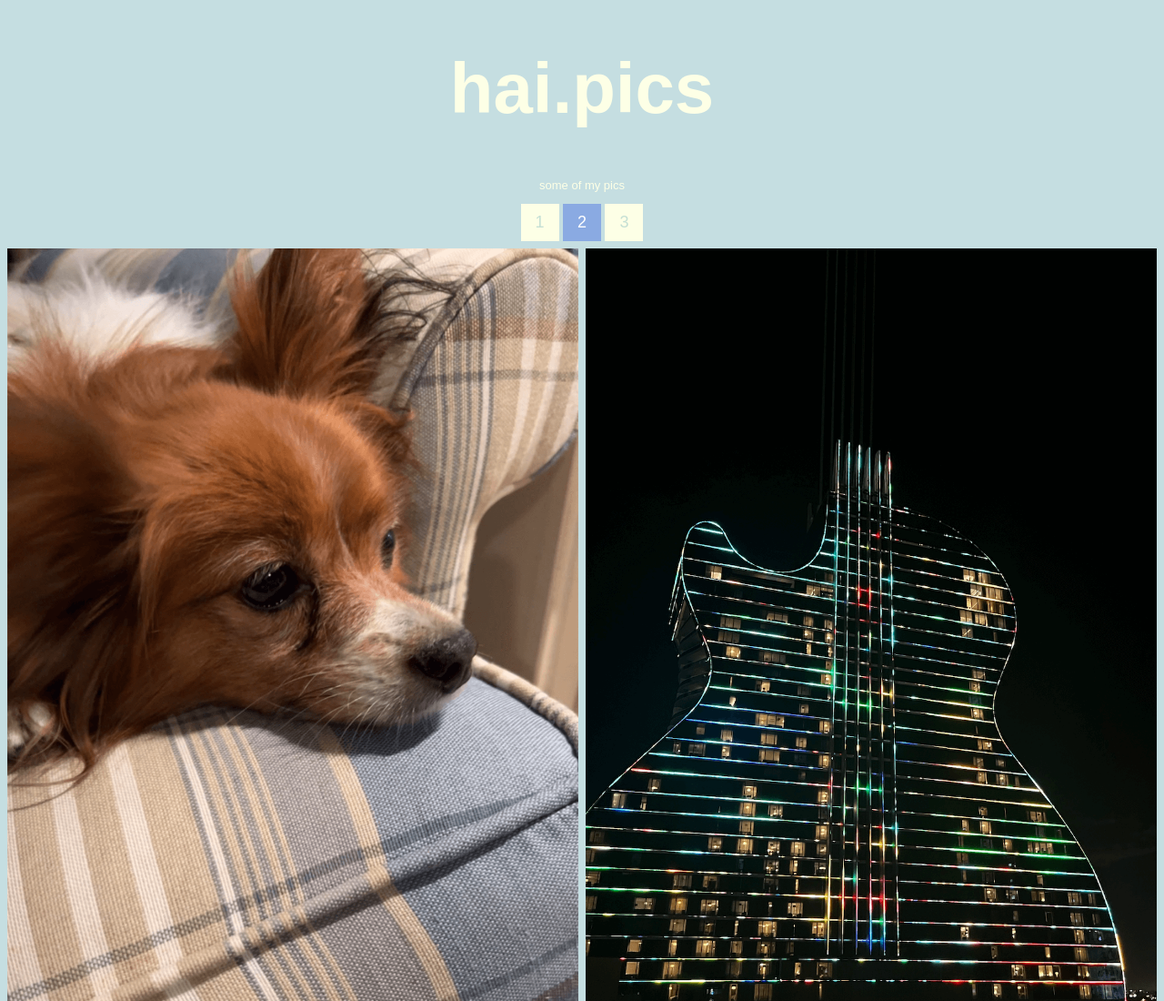
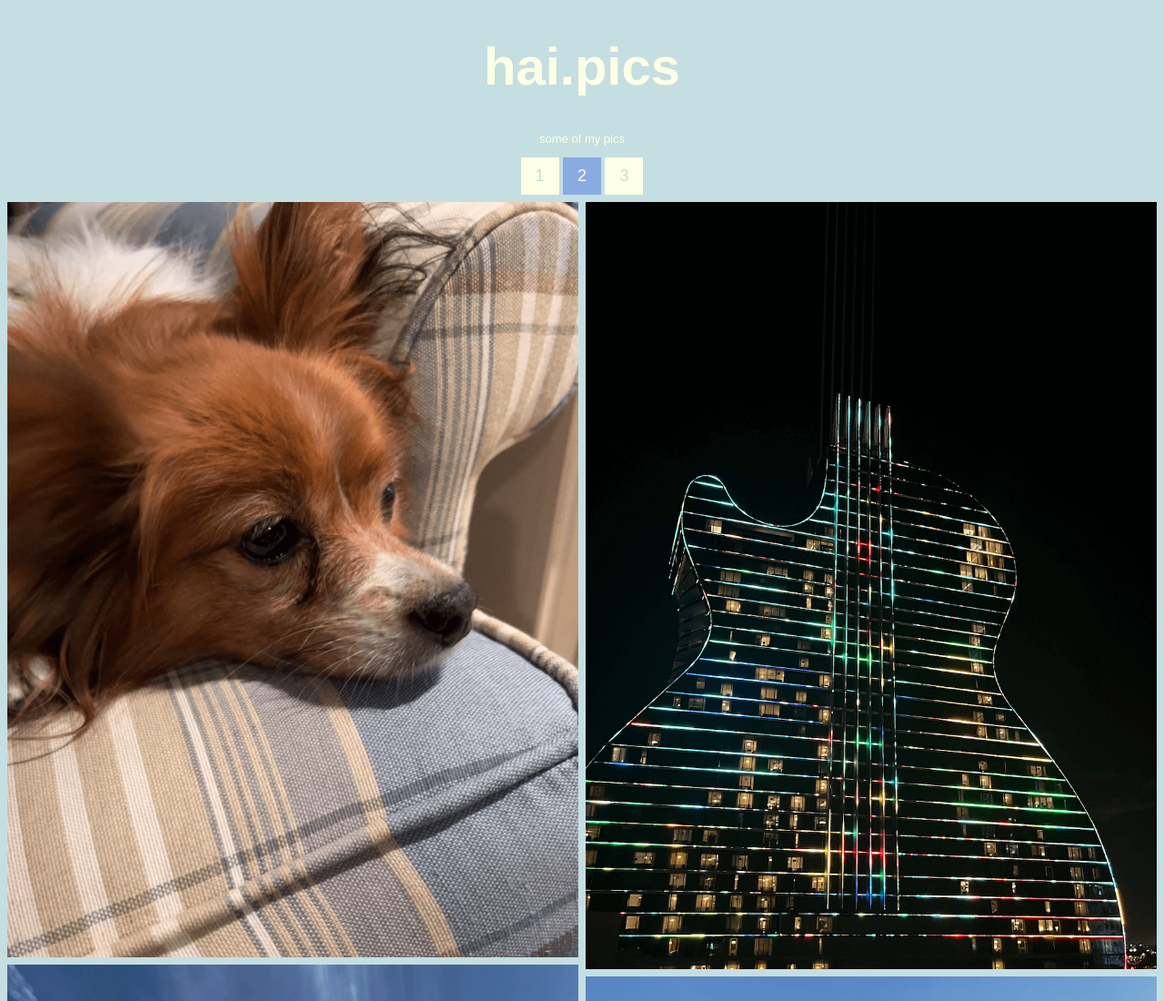
Before and after one commit to ChrisHaisch/hai.pics, a plain HTML site: page 2.html in a window 1280 px wide. Shown: the top 1100 px of the page at 91% size. Drawn offline with Linux system fonts and the light colour scheme.

Commit message:
logo made smaller

```diff
--- a/2.html
+++ b/2.html
@@ -21,7 +21,7 @@ body {
 }
 h1 {
   color: rgb(253, 255, 230);
-  font-size: 78px;
+  font-size: 58px;
 }
 .note
 {
```
Also changed, not shown: 3.html (+1 -1 lines), index.html (+1 -1 lines).
